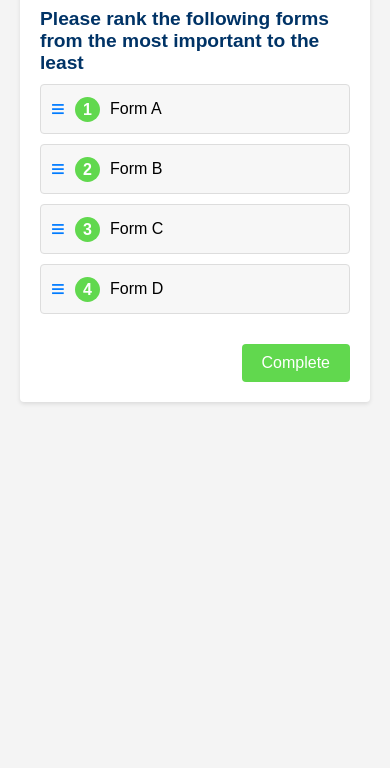
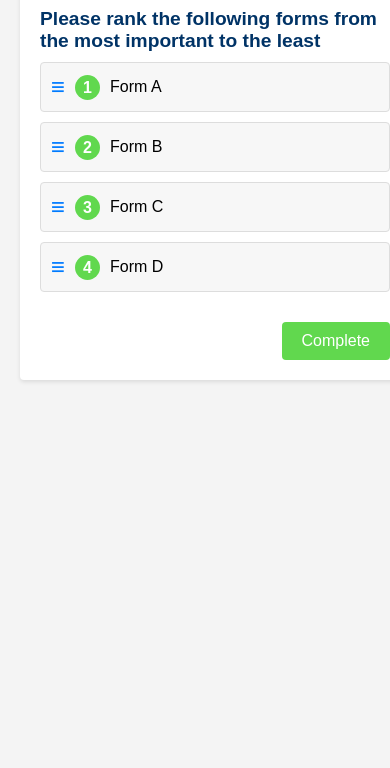
Before and after one commit to MarcMouries/SurveyBuilder, a plain HTML site: page index.html in a window 390 px wide. Shown: the part 76-844 px from the top of the page. Drawn offline with Linux system fonts and the light colour scheme.

Commit message:
Media query for mobile screens

```diff
--- a/style.css
+++ b/style.css
@@ -1,17 +1,34 @@
+/* Default styles for desktop */
+#survey-container {
+    max-width: 600px; /* Adjust as needed for desktop */
+    margin: auto;
+    background-color: #fff;
+    padding: 20px;
+    box-shadow: 0 2px 4px rgba(0,0,0,0.1);
+    border-radius: 4px;
+}
+
+/* Media query for mobile screens */
+@media (max-width: 600px) {
+    #survey-container {
+        width: 100%;
+        /*max-width: none;
+        box-shadow: none;
+        border-radius: 0;
+        */
+    }
+}
+
+
+
+
+
+
 body {
     font-family: 'Arial', sans-serif;
     background-color: #f4f4f4;
     margin: 0;
     padding: 20px;
-}
-
-#survey-container {
-    max-width: 600px;
-    margin: auto;
-    background-color: #fff;
-    padding: 20px;
-    box-shadow: 0 2px 4px rgba(0, 0, 0, 0.1);
-    border-radius: 4px;
 }
 
 .question h3 {
```
